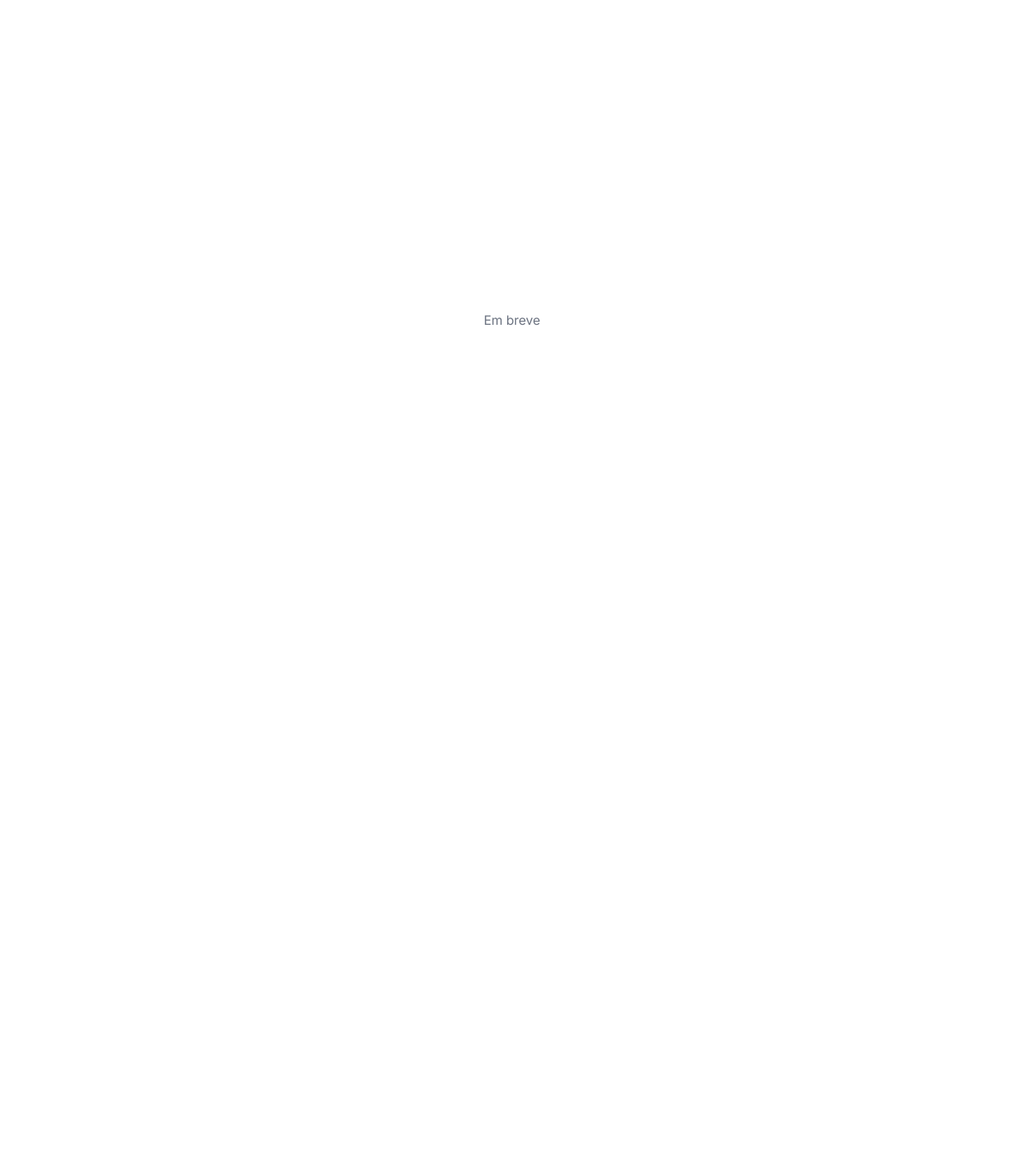
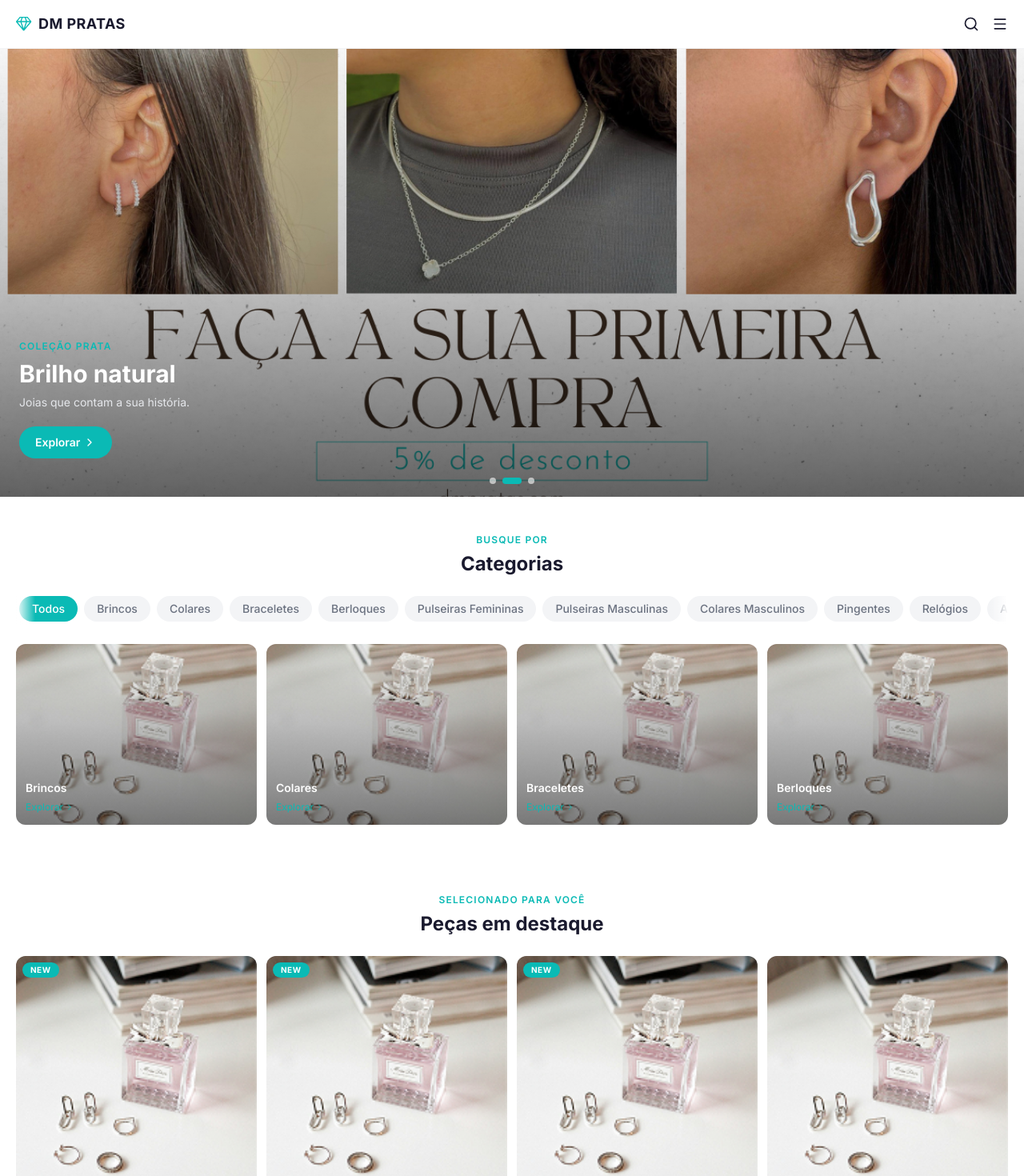
Before and after one commit to Danielle1Melo/Jewelry-catalog, a Next.js app: page / in a window 1280 px wide. Shown: the top 1470 px of the page at 80% size. Before the commit the page ends 800 px from the top, so only its background shows below. Built offline with nearby package versions, Linux system fonts and the light colour scheme; a web font is replaced by a local one.

Commit message:
feat: add category filter tabs

```diff
--- a/src/app/page.tsx
+++ b/src/app/page.tsx
@@ -1,7 +1,20 @@
+"use client";
+
+import { useState } from "react";
+import { Header } from "@/components/storefront/Header";
+import { HeroCarousel } from "@/components/storefront/HeroCarousel";
+import { CategoriesSection } from "@/components/storefront/CategoriesSection";
+import { FeaturedProducts } from "@/components/storefront/FeaturedProducts";
+
 export default function HomePage() {
+  const [activeTab, setActiveTab] = useState("Todos");
+
   return (
-    <div className="flex min-h-screen items-center justify-center">
-      <p className="text-description">Em breve</p>
+    <div className="min-h-screen bg-white">
+      <Header />
+      <HeroCarousel />
+      <CategoriesSection activeTab={activeTab} onTabChange={setActiveTab} />
+      <FeaturedProducts activeTab={activeTab} />
     </div>
   );
 }
--- a/src/components/storefront/CategoriesSection.tsx
+++ b/src/components/storefront/CategoriesSection.tsx
@@ -9,9 +9,17 @@ const categories = [
   { name: "Berloques", image: earringsImg },
 ];
 
-export function CategoriesSection() {
+const TABS = ["Todos", "Brincos", "Colares", "Braceletes", "Berloques", "Pulseiras Femininas", "Pulseiras Masculinas", "Colares Masculinos", "Pingentes", "Relógios", "Anéis", "Tornozeleiras"];
+
+interface CategoriesSectionProps {
+  activeTab: string;
+  onTabChange: (tab: string) => void;
+}
+
+export function CategoriesSection({ activeTab, onTabChange }: CategoriesSectionProps) {
   return (
     <section id="categorias" className="px-5 py-10">
+      <div className="mx-auto max-w-7xl">
         <div className="mb-6 text-center">
           <span className="text-xs font-semibold tracking-widest text-tiffany uppercase">
             Busque por
@@ -21,14 +29,40 @@ export function CategoriesSection() {
           </h2>
         </div>
 
-      <div className="grid grid-cols-2 gap-3">
+        {/* Tabs */}
+        <div className="relative mb-6">
+          <div className="pointer-events-none absolute left-0 top-0 z-10 h-full w-6 bg-gradient-to-r from-white to-transparent" />
+          <div className="pointer-events-none absolute right-0 top-0 z-10 h-full w-6 bg-gradient-to-l from-white to-transparent" />
+          <div className="flex gap-2 overflow-x-auto px-1 pb-1 [-ms-overflow-style:none] [scrollbar-width:none] [&::-webkit-scrollbar]:hidden">
+            {TABS.map((tab) => (
+              <button
+                key={tab}
+                type="button"
+                onClick={() => onTabChange(tab)}
+                className={`shrink-0 rounded-full px-4 py-1.5 text-sm font-medium transition-colors ${
+                  activeTab === tab
+                    ? "bg-tiffany text-white"
+                    : "bg-gray-100 text-description hover:bg-gray-200"
+                }`}
+              >
+                {tab}
+              </button>
+            ))}
+          </div>
+        </div>
+
+        <div className="grid grid-cols-2 gap-3 md:grid-cols-4">
           {categories.map((cat) => (
             <a
               key={cat.name}
               href="#"
+              onClick={(e) => {
+                e.preventDefault();
+                onTabChange(cat.name);
+              }}
               className="group relative overflow-hidden rounded-xl"
             >
-            <div className="aspect-square">
+              <div className="aspect-[4/3]">
                 <Image
                   src={cat.image}
                   alt={cat.name}
@@ -48,6 +82,7 @@ export function CategoriesSection() {
             </a>
           ))}
         </div>
+      </div>
     </section>
   );
 }
--- a/src/components/storefront/FeaturedProducts.tsx
+++ b/src/components/storefront/FeaturedProducts.tsx
@@ -8,15 +8,18 @@ interface Product {
   id: number;
   name: string;
   price: number;
+  category: string;
   isNew: boolean;
   image: StaticImageData;
 }
 
 const featuredProducts: Product[] = [
-  { id: 1, name: "Colar Lua Crescente", price: 89, isNew: true, image: earringsImg },
-  { id: 2, name: "Brincos Aria Drop", price: 65, isNew: true, image: earringsImg },
-  { id: 3, name: "Pulseira de punho serp...", price: 120, isNew: true, image: earringsImg },
-  { id: 4, name: "Amuleto Estrela Celest...", price: 45, isNew: false, image: earringsImg },
+  { id: 1, name: "Colar Lua Crescente", price: 89, category: "Colares", isNew: true, image: earringsImg },
+  { id: 2, name: "Brincos Aria Drop", price: 65, category: "Brincos", isNew: true, image: earringsImg },
+  { id: 3, name: "Pulseira Serpente", price: 120, category: "Braceletes", isNew: true, image: earringsImg },
+  { id: 4, name: "Amuleto Estrela Celeste", price: 45, category: "Berloques", isNew: false, image: earringsImg },
+  { id: 5, name: "Brinco Ponto de Luz", price: 48, category: "Brincos", isNew: true, image: earringsImg },
+  { id: 6, name: "Colar de Pérolas", price: 135, category: "Colares", isNew: false, image: earringsImg },
 ];
 
 function ProductCard({ product }: { product: Product }) {
@@ -45,9 +48,19 @@ function ProductCard({ product }: { product: Product }) {
   );
 }
 
-export function FeaturedProducts() {
+interface FeaturedProductsProps {
+  activeTab: string;
+}
+
+export function FeaturedProducts({ activeTab }: FeaturedProductsProps) {
+  const filtered =
+    activeTab === "Todos"
+      ? featuredProducts
+      : featuredProducts.filter((p) => p.category === activeTab);
+
   return (
     <section id="destaques" className="px-5 py-10">
+      <div className="mx-auto max-w-7xl">
         <div className="mb-6 text-center">
           <span className="text-xs font-semibold tracking-widest text-tiffany uppercase">
             Selecionado para você
@@ -57,8 +70,8 @@ export function FeaturedProducts() {
           </h2>
         </div>
 
-      <div className="grid grid-cols-2 gap-3">
-        {featuredProducts.map((product) => (
+        <div className="grid grid-cols-2 gap-3 md:grid-cols-3 lg:grid-cols-4">
+          {filtered.map((product) => (
             <ProductCard key={product.id} product={product} />
           ))}
         </div>
@@ -72,6 +85,7 @@ export function FeaturedProducts() {
             <ArrowRight className="h-4 w-4" />
           </a>
         </div>
+      </div>
     </section>
   );
 }
--- a/src/components/storefront/HeroCarousel.tsx
+++ b/src/components/storefront/HeroCarousel.tsx
@@ -5,26 +5,27 @@ import useEmblaCarousel from "embla-carousel-react";
 import Autoplay from "embla-carousel-autoplay";
 import Image from "next/image";
 import { ChevronRight } from "lucide-react";
-import earringsImg from "@/assets/earrings.png";
+import Banner1 from "@/assets/Banner.png";
+import Banner2 from "@/assets/BannerDM.png";
 
 const slides = [
   {
     label: "COLEÇÃO PRATA",
     heading: "Elegância atemporal",
     subtitle: "Peças de prata para o seu dia a dia.",
-    image: earringsImg,
+    image: Banner1,
   },
   {
     label: "COLEÇÃO PRATA",
     heading: "Brilho natural",
     subtitle: "Joias que contam a sua história.",
-    image: earringsImg,
+    image: Banner2,
   },
   {
     label: "COLEÇÃO PRATA",
     heading: "Estilo único",
     subtitle: "Acessórios que completam o seu look.",
-    image: earringsImg,
+    image: Banner2,
   },
 ];
 
@@ -54,11 +55,13 @@ export function HeroCarousel() {
         <div className="flex">
           {slides.map((slide, index) => (
             <div key={index} className="relative min-w-0 flex-[0_0_100%]">
-              <div className="relative aspect-[3/4] w-full">
+              <div className="relative aspect-[4/5] w-full max-h-[70vh] md:aspect-[16/9]">
                 <Image
                   src={slide.image}
                   alt={slide.heading}
                   fill
+                  sizes="100vw"
+                  quality={90}
                   className="object-cover"
                   priority={index === 0}
                 />
```
Also changed, not shown: src/assets/BannerDM.png (added), 1 other file (tests, documents, lock files or other folders). Lines whose indentation alone changed are shown as unchanged.
